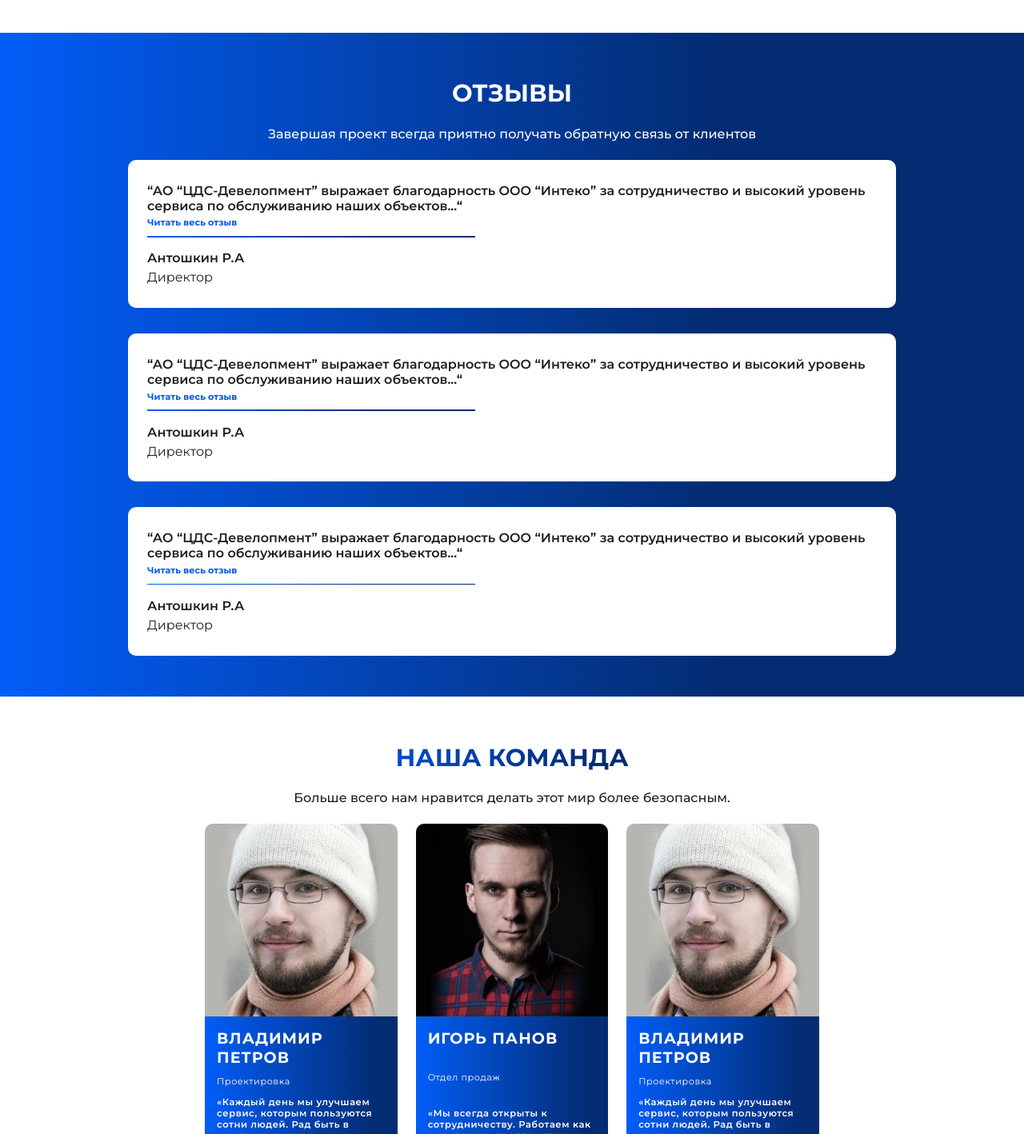
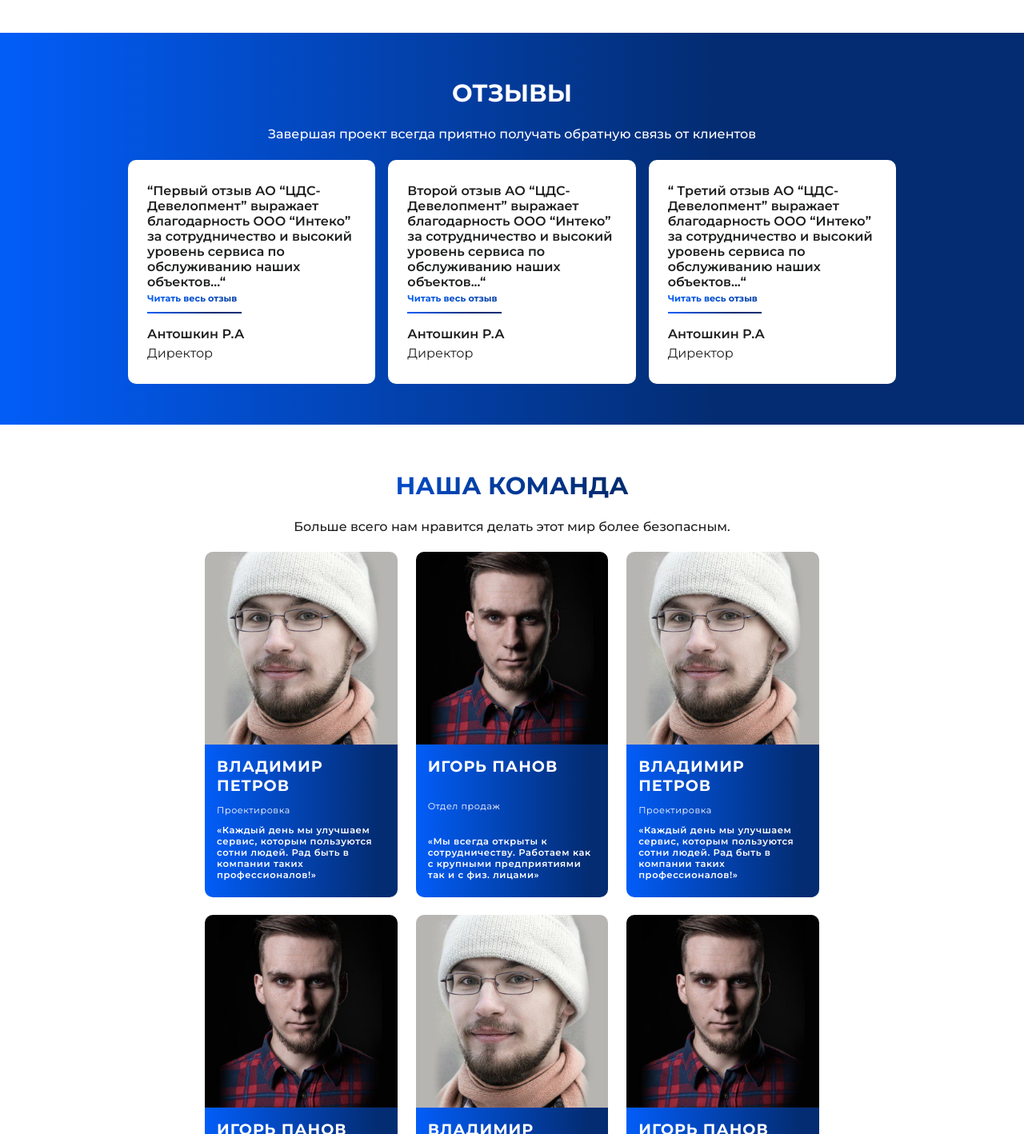
Before and after one commit to NeoScripter/inteco-sb-new-page, a PHP site: page / in a window 1280 px wide. Shown: the part 5082-6500 px from the top of the page at 80% size. Run offline with PHP 8.4, Linux system fonts and the light colour scheme.

Commit message:
Finished the review carousel

```diff
--- a/hmp.js
+++ b/hmp.js
@@ -55,7 +55,7 @@ document.querySelectorAll('.expand_button').forEach(button => {
             setTimeout(() => {
                 expandedText.style.display = 'none';
                 ellipsis.style.display = 'inline';
-                this.textContent = 'Читать полностью';
+                this.textContent = 'Читать весь отзыв';
                 button.style.removeProperty('--expand-button-after-width');
               }, 150);
         }
@@ -157,3 +157,33 @@ emailLinks.forEach(link => {
         });
     });
 });
+
+// Review carousel
+let currentIndex = 0;
+const arrowLeft = document.querySelector('.arrow-left');
+const arrowRight = document.querySelector('.arrow-right');
+const reviews = document.querySelectorAll('.reviews-grid-group .review');
+const reviewsArray = Array.from(reviews);
+
+function updateReviewsDisplay() {
+    reviewsArray.forEach(review => {
+        review.classList.add('desktop');
+    });
+    reviewsArray[currentIndex].style.opacity = '0';
+    reviewsArray[currentIndex].classList.remove('desktop');
+    setTimeout(() => {
+        reviewsArray[currentIndex].style.opacity = '1';
+      }, 300);
+}
+
+updateReviewsDisplay();
+
+arrowLeft.addEventListener('click', function() {
+    currentIndex = (currentIndex === 0) ? reviewsArray.length - 1 : currentIndex - 1;
+    updateReviewsDisplay();
+});
+
+arrowRight.addEventListener('click', function() {
+    currentIndex = (currentIndex + 1) % reviewsArray.length;
+    updateReviewsDisplay();
+});
--- a/index.html
+++ b/index.html
@@ -574,29 +574,30 @@
                 <div class="reviews-inner-wrapper">
                     <div class="reviews-title-wrapper">
                         <h4 class="reviews-title">Отзывы</h4>
-                        <p class="reviews-subtitle">Завершая проект всегда приятно получать обратную связь
-                            от клиентов</p>
+                        <p class="reviews-subtitle">Завершая проект всегда приятно получать обратную связь от клиентов</p>
                     </div>
                     <div class="reviews-grid-group">
-                        <div class="review">
-                            <p>“АО “ЦДС-Девелопмент” выражает благодарность ООО “Интеко” за сотрудничество и высокий уровень сервиса по обслуживанию наших объектов<span class='ellipsis'>...“</span><span class='expanded'> продолжения данного отзыва у меня, увы, нет, поэтому я использую это объяснение для демонстрации работы слайдера.“</span></p>
+                        <div class="review desktop">
+                            <p>“Первый отзыв АО “ЦДС-Девелопмент” выражает благодарность ООО “Интеко” за сотрудничество и высокий уровень сервиса по обслуживанию наших объектов<span class='ellipsis'>...“</span><span class='expanded'> продолжения данного отзыва у меня, увы, нет, поэтому я использую это объяснение для демонстрации работы слайдера.“</span></p>
+                            <div class='expand_button'>Читать весь отзыв</div>
+                            <p>Антошкин Р.А</p>
+                            <p class="light-fw">Директор</p>
+                        </div>
+                        <div class="review desktop">
+                            <p>Второй отзыв АО “ЦДС-Девелопмент” выражает благодарность ООО “Интеко” за сотрудничество и высокий уровень сервиса по обслуживанию наших объектов<span class='ellipsis'>...“</span><span class='expanded'> продолжения данного отзыва у меня, увы, нет, поэтому я использую это объяснение для демонстрации работы слайдера.“</span></p>
                             <div class='expand_button'>Читать весь отзыв</div>
                             <p>Антошкин Р.А</p>
                             <p class="light-fw">Директор</p>
                         </div>
                         <div class="review">
-                            <p>“АО “ЦДС-Девелопмент” выражает благодарность ООО “Интеко” за сотрудничество и высокий уровень сервиса по обслуживанию наших объектов<span class='ellipsis'>...“</span><span class='expanded'> продолжения данного отзыва у меня, увы, нет, поэтому я использую это объяснение для демонстрации работы слайдера.“</span></p>
-                            <div class='expand_button'>Читать весь отзыв</div>
-                            <p>Антошкин Р.А</p>
-                            <p class="light-fw">Директор</p>
-                        </div>
-                        <div class="review">
-                            <p>“АО “ЦДС-Девелопмент” выражает благодарность ООО “Интеко” за сотрудничество и высокий уровень сервиса по обслуживанию наших объектов<span class='ellipsis'>...“</span><span class='expanded'> продолжения данного отзыва у меня, увы, нет, поэтому я использую это объяснение для демонстрации работы слайдера.“</span></p>
+                            <p>“ Третий отзыв АО “ЦДС-Девелопмент” выражает благодарность ООО “Интеко” за сотрудничество и высокий уровень сервиса по обслуживанию наших объектов<span class='ellipsis'>...“</span><span class='expanded'> продолжения данного отзыва у меня, увы, нет, поэтому я использую это объяснение для демонстрации работы слайдера.“</span></p>
                             <div class='expand_button'>Читать весь отзыв</div>
                             <p>Антошкин Р.А</p>
                             <p class="light-fw">Директор</p>
                         </div>
                     </div>
+                    <img src="assets/mb-nav/arrow-right.png" alt="стрелка, указывающая вправо" class="arrow-switch arrow-right">
+                    <img src="assets/mb-nav/arrow-left.png" alt="стрелка, указывающая влево" class="arrow-switch arrow-left">
                 </div>
             </div>
         </section>
--- a/inteco-sb-hp.css
+++ b/inteco-sb-hp.css
@@ -2207,9 +2207,13 @@ h4.about-mb-subtitle {
     color: #FFF;
 }
 
+.reviews-inner-wrapper {
+    position: relative;
+}
+
 .reviews-grid-group {
     display: grid;
-    grid-template-columns: repeat(auto-fit(var(--abt-big-btn-left-width)));
+    grid-template-columns: repeat(3, 1fr);
     overflow: hidden;
     gap: 1em;
     align-items: start;
@@ -2273,6 +2277,19 @@ h4.about-mb-subtitle {
     color: #03245c;
     outline: none;
     --expand-btn-gr: #03245c;
+}
+
+.arrow-switch {
+    position: absolute;
+    width: 40%;
+    bottom: calc(var(--mb-nav-phone-fs) / -1);
+    display: none;
+    height: var(--mb-nav-phone-fs);
+    cursor: pointer;
+}
+
+.arrow-left {
+    right: 0;
 }
 
 /****** Team section *******/
@@ -2713,7 +2730,7 @@ h4.about-mb-subtitle {
 
 
     .reviews-outer-wrapper {
-        padding-block: calc(var(--bnr-mb-float-right-subtitle-fs) * 1.5);
+        padding-block: calc(var(--bnr-mb-float-right-subtitle-fs) * 1.5) calc(var(--bnr-mb-float-right-subtitle-fs) * 5);
     }
     .reviews-inner-wrapper {
         width: 85%;
@@ -2748,5 +2765,7 @@ h4.about-mb-subtitle {
         bottom: -0.5em;
         width: var(--expand-button-after-width, 55%);
     }
-
-}
+    .arrow-switch {
+        display: block;
+    }
+}
```
Also changed, not shown: assets/mb-nav/arrow-left.png (added), assets/mb-nav/arrow-right.png (added).
